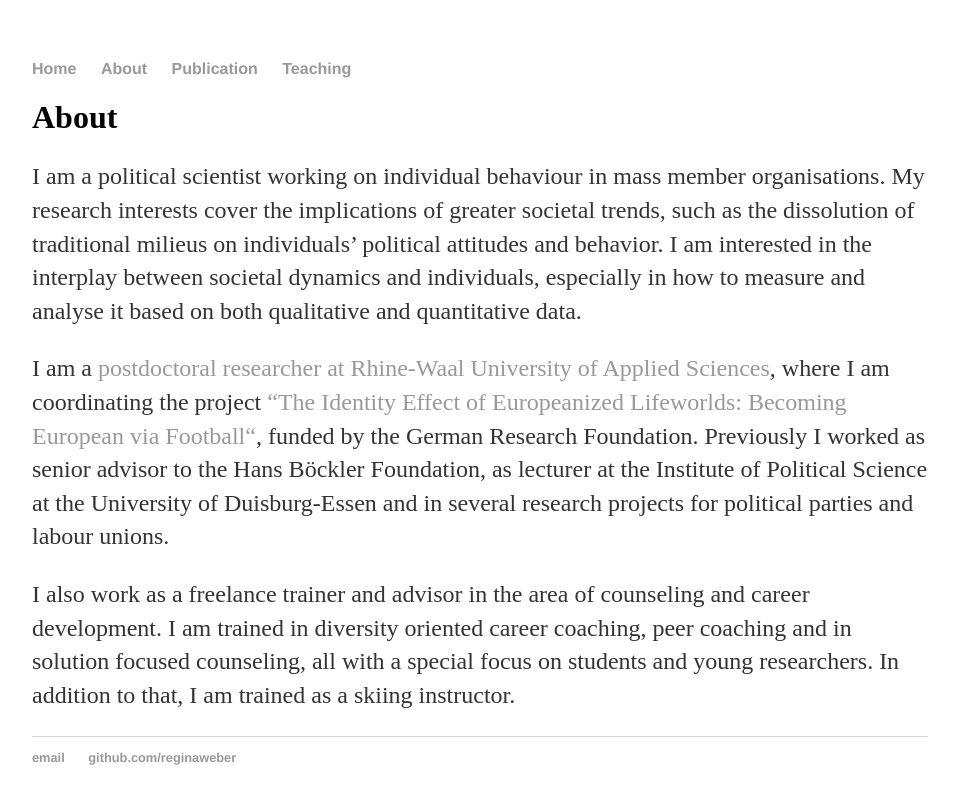
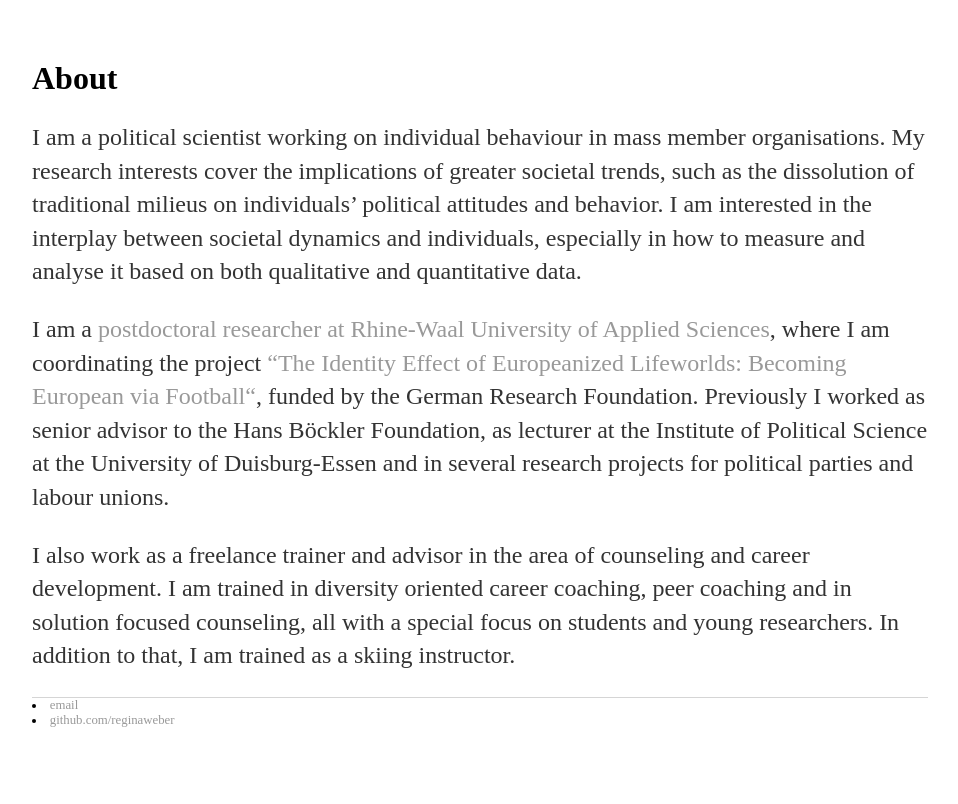
Before and after one commit to robertocabreratapia/robertocabreratapia.github.io, a Jekyll site: the page built from about.html, in a window 1280 px wide. Shown: the top 804 px of the page, without its empty margins (160-1118 px from the left). Built offline with Jekyll 4.4.1, drawn with Linux system fonts in a browser that asks for light colours.

Commit message:
Update default.html

```diff
--- a/_layouts/default.html
+++ b/_layouts/default.html
@@ -6,20 +6,14 @@
 			<link rel="stylesheet" type="text/css" href="/css/main.css">
 		</head>
 		<body>
-			<nav>
-	    		<ul>
-	        		<li><a href="/">Home</a></li>
-		        	<li><a href="/about.html">About</a></li>
-	        		<li><a href="/publication.html">Publication</a></li>
-				<li><a href="/teaching.html">Teaching</a></li>
-	    		</ul>
-			</nav>
+
+
 			<div class="container">
 
 			{{ content }}
 
 			</div><!-- /.container -->
-			<footer>
+			<footer
 	    		<ul>
 	        		<li><a href="mailto:">email</a></li>
 	        		<li><a href="https://github.com/reginaweber">github.com/reginaweber</a></li>
```
